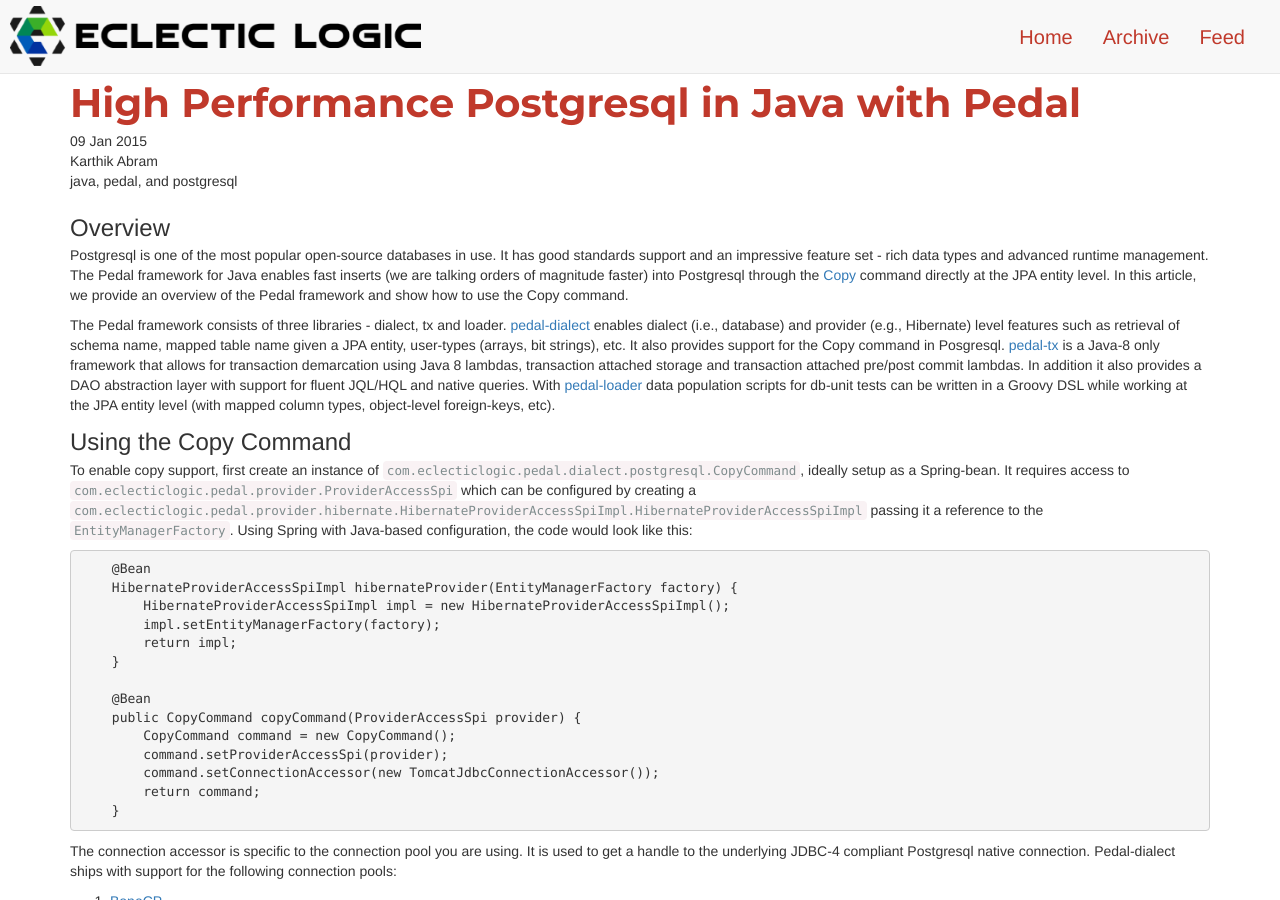
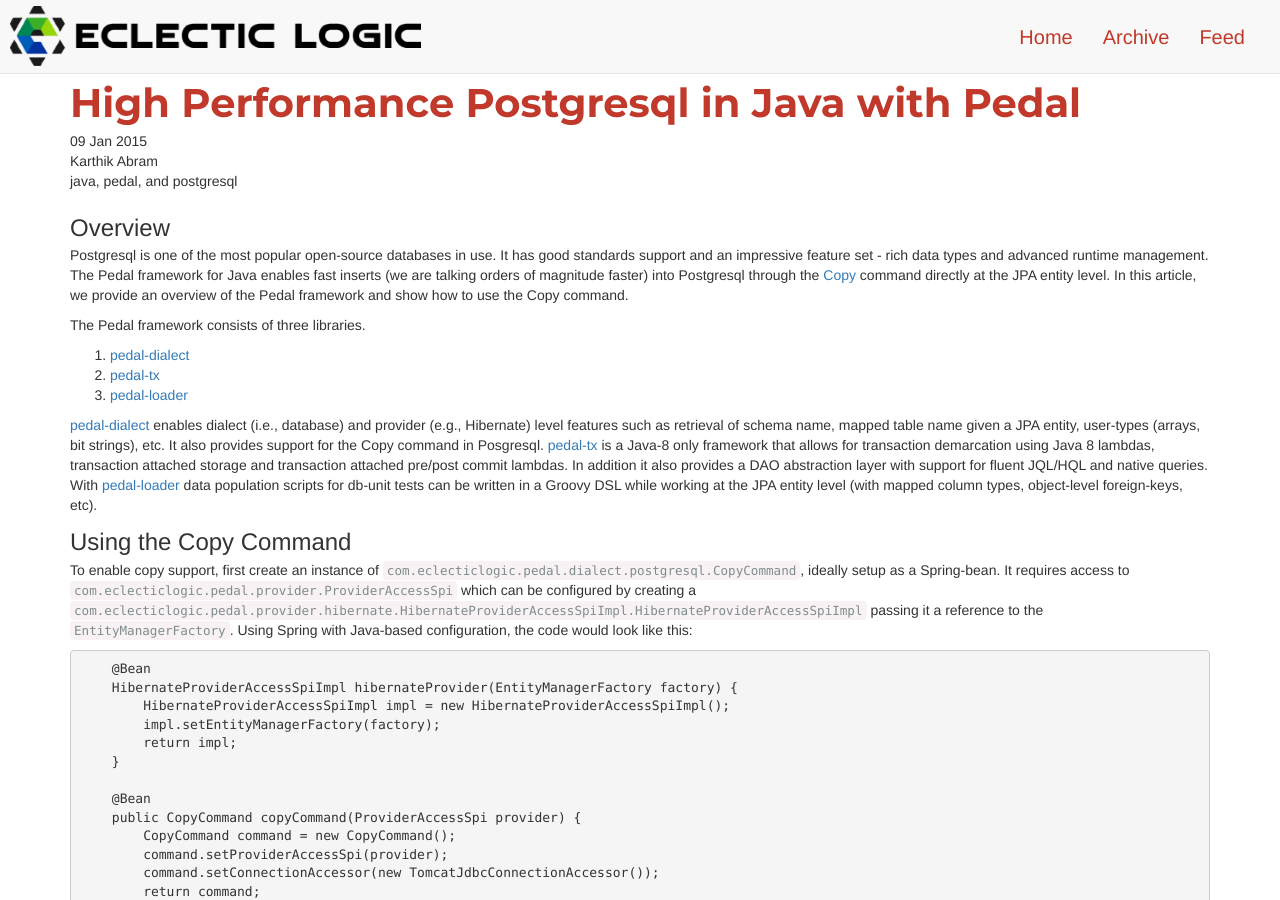
Before and after one commit to eclecticlogic/eclecticlogic.github.io, a Jekyll site: the page built from _posts/2015-01-09-high-performance-postgresql-in-java.md, in a window 1280 px wide and 900 px high. Built offline with Jekyll 4.4.1, drawn with Linux system fonts in a browser that asks for light colours; nearby versions of some CDN libraries; Markdown is read by kramdown in place of the engine named in the settings; comment, search, counter and statistics services are not loaded.

Commit message:
formatting fix

```diff
--- a/_posts/2015-01-09-high-performance-postgresql-in-java.md
+++ b/_posts/2015-01-09-high-performance-postgresql-in-java.md
@@ -9,7 +9,13 @@ tags: java postgresql pedal
 
 Postgresql is one of the most popular open-source databases in use. It has good standards support and an impressive feature set - rich data types and advanced runtime management. The Pedal framework for Java enables fast inserts (we are talking orders of magnitude faster) into Postgresql through the [Copy](http://www.postgresql.org/docs/9.4/static/sql-copy.html) command directly at the JPA entity level. In this article, we provide an overview of the Pedal framework and show how to use the Copy command.
 
-The Pedal framework consists of three libraries - dialect, tx and loader. [pedal-dialect](http://www.eclecticlogic.com/pedal-dialect) enables dialect (i.e., database) and provider (e.g., Hibernate) level features such as retrieval of schema name, mapped table name given a JPA entity, user-types (arrays, bit strings), etc. It also provides support for the Copy command in Posgresql. [pedal-tx](http://www.eclecticlogic.com/pedal-tx) is a Java-8 only framework that allows for transaction demarcation using Java 8 lambdas, transaction attached storage and transaction attached pre/post commit lambdas. In addition it also provides a DAO abstraction layer with support for fluent JQL/HQL and native queries. With [pedal-loader](http://www.eclecticlogic.com/pedal-loader) data population scripts for db-unit tests can be written in a Groovy DSL while working at the JPA entity level (with mapped column types, object-level foreign-keys, etc).
+The Pedal framework consists of three libraries.
+
+1. [pedal-dialect](http://www.eclecticlogic.com/pedal-dialect)
+2. [pedal-tx](http://www.eclecticlogic.com/pedal-tx)
+3. [pedal-loader](http://www.eclecticlogic.com/pedal-loader)
+
+[pedal-dialect](http://www.eclecticlogic.com/pedal-dialect) enables dialect (i.e., database) and provider (e.g., Hibernate) level features such as retrieval of schema name, mapped table name given a JPA entity, user-types (arrays, bit strings), etc. It also provides support for the Copy command in Posgresql. [pedal-tx](http://www.eclecticlogic.com/pedal-tx) is a Java-8 only framework that allows for transaction demarcation using Java 8 lambdas, transaction attached storage and transaction attached pre/post commit lambdas. In addition it also provides a DAO abstraction layer with support for fluent JQL/HQL and native queries. With [pedal-loader](http://www.eclecticlogic.com/pedal-loader) data population scripts for db-unit tests can be written in a Groovy DSL while working at the JPA entity level (with mapped column types, object-level foreign-keys, etc).
 
 ### Using the Copy Command
 
```
